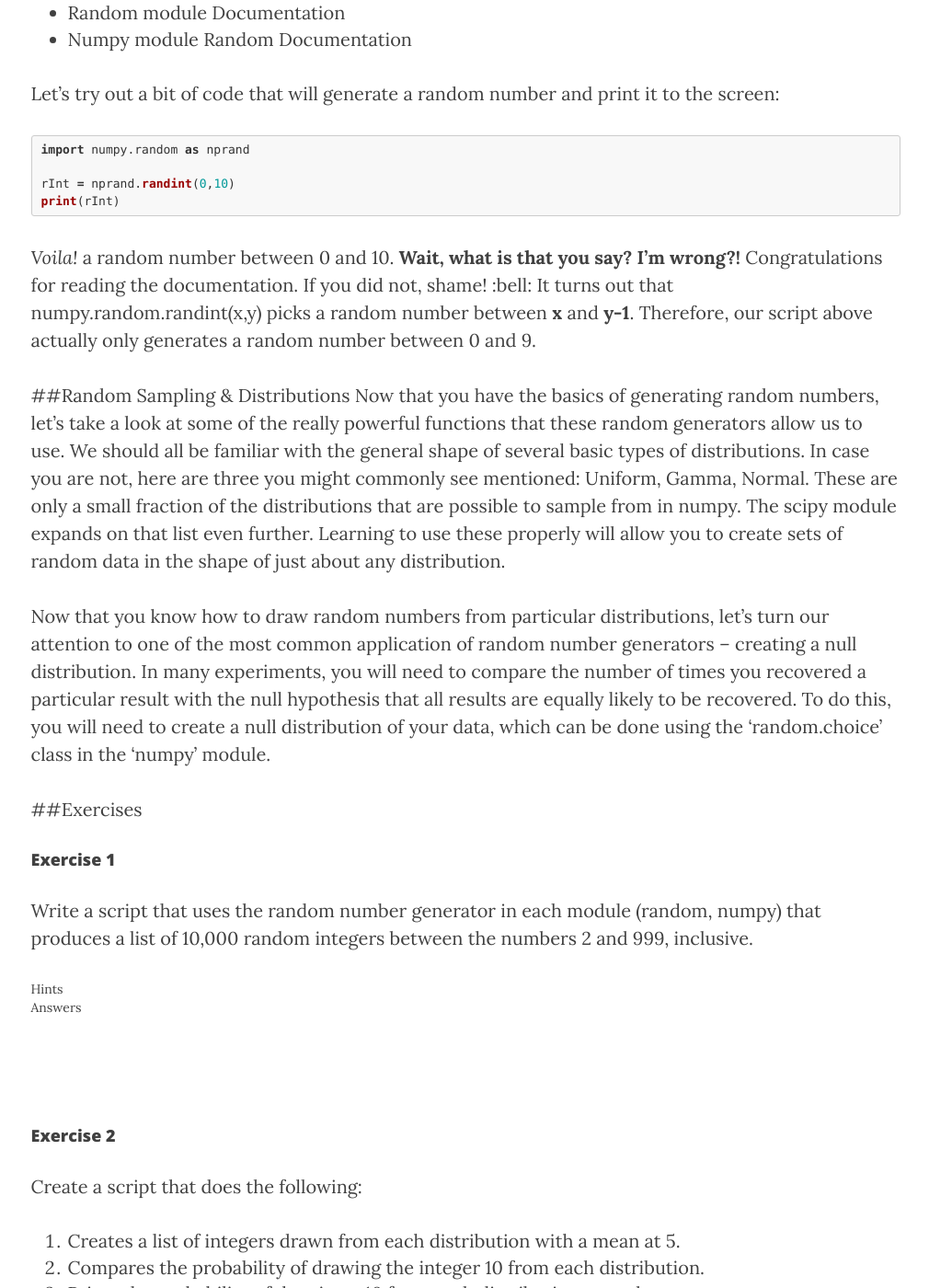
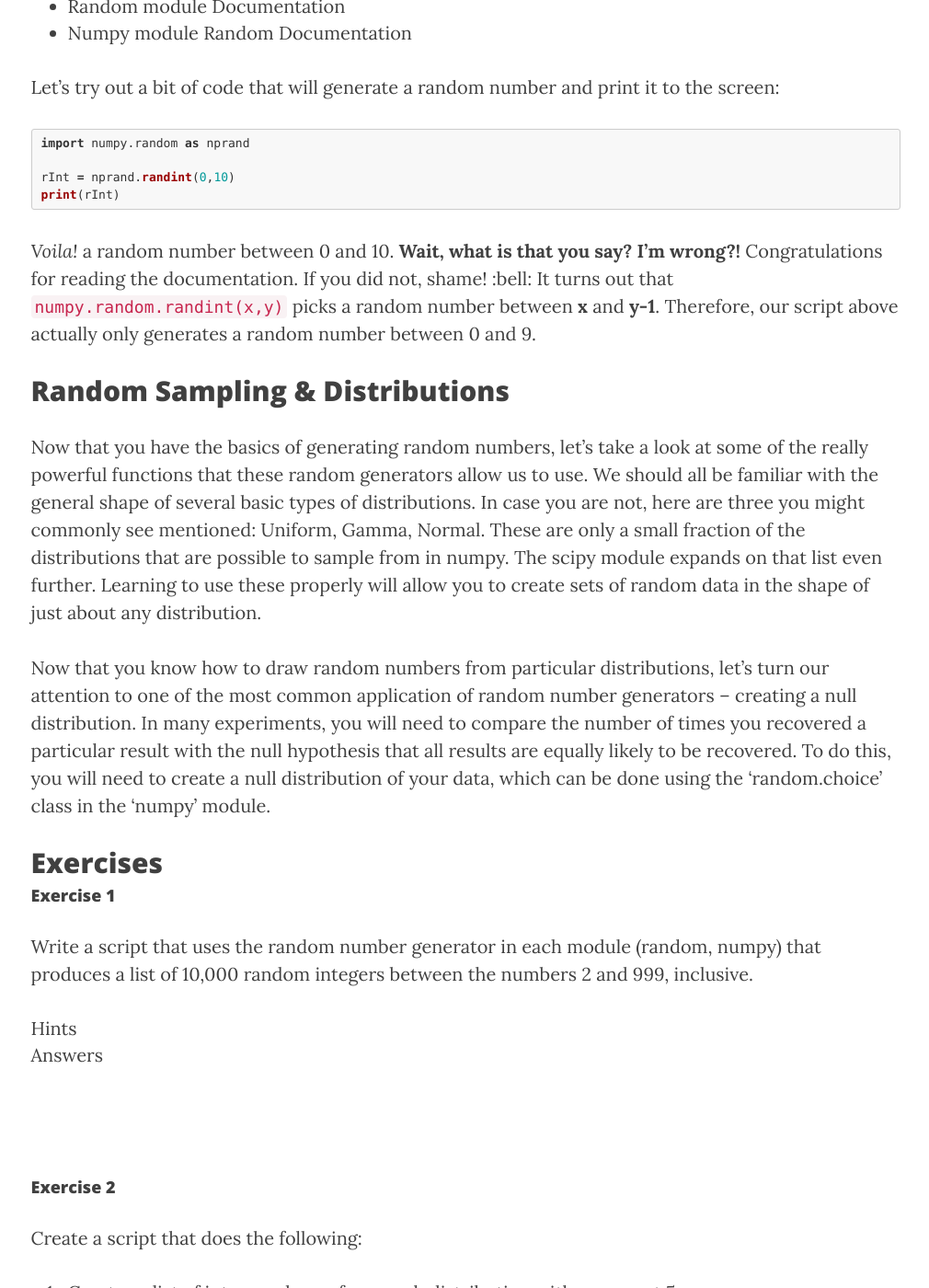
Before and after one commit to A-Swafford/a-swafford.github.io, a Jekyll site: the page built from _posts/2016-10-19-A2.markdown, in a window 1280 px wide and 1400 px high, scrolled down 945 px. Shown: the whole window at 92% size, without its empty margins (134-1144 px from the left). Built offline with Jekyll 4.4.1, drawn with Linux system fonts in a browser that asks for light colours; nearby versions of some CDN libraries; comment, search, counter and statistics services are not loaded; some of the changed text lies outside the part shown.

Commit message:
figuring out emojis

````diff
--- a/_posts/2016-10-19-A2.markdown
+++ b/_posts/2016-10-19-A2.markdown
@@ -8,7 +8,7 @@ category:  pythonTuts
 ---
 # Random Number Generating & Distributions
 
-##Random Number Generation
+## Random Number Generation
 
 At some point in your coding career you will find yourself in need of creating either a large set of random numbers, or a small set of very large random numbers.  For random number generation, it seems intuitive to turn to computers as the human mind cannot be relied upon to choose truly ‘random’ numbers.  However, your inclinations and trust in computers would, in this instance, be misplaced! Random number generators on computers are NOT truly random number generators.  While they come close, these generators follow a set of rules and therefore cannot produce truly random numbers.  Although mostly an esoteric comment, it is meant to highlight the point that if you do find yourself using a random number generator in your work, it is important to report the module and version you used in case issues in the generating algorithm are discovered later.
 That said, generating random numbers in python is a simple process through a variety of generators, there is the native ‘random’ and ‘os’ module, the ‘numpy’ module and the ‘scipy’ module For most bioinformatics, the random number generators in ‘os’ will be overkill as they are for producing crypographically secure keys.
@@ -27,22 +27,22 @@ rInt = nprand.randint(0,10)
 print(rInt)
 ```
 
-*Voila!* a random number between 0 and 10. **Wait, what is that you say? I'm wrong?!** Congratulations for reading the documentation. If you did not, shame! :bell: It turns out that numpy.random.randint(x,y) picks a random number between
+*Voila!* a random number between 0 and 10. **Wait, what is that you say? I'm wrong?!** Congratulations for reading the documentation. If you did not, shame! :bell: It turns out that `numpy.random.randint(x,y)` picks a random number between
 **x** and **y-1**.  Therefore, our script above actually only generates a random number between 0 and 9\.
 
-##Random Sampling & Distributions
+## Random Sampling & Distributions
 Now that you have the basics of generating random numbers, let’s take a look at some of the really powerful functions that these random generators allow us to use.  We should all be familiar with the general shape of several basic types of distributions.  In case you are not, here are three you might commonly see mentioned: Uniform, Gamma, Normal.  These are only a small fraction of the distributions that are possible to sample from in numpy.  The scipy module expands on that list even further.  Learning to use these properly will allow you to create sets of random data in the shape of just about any distribution.
 
 
 Now that you know how to draw random numbers from particular distributions, let’s turn our attention to one of the most common application of random number generators – creating a null distribution.  In many experiments, you will need to compare the number of times you recovered a particular result with the null hypothesis that all results are equally likely to be recovered.  To do this, you will need to create a null distribution of your data, which can be done using the ‘random.choice’ class in the ‘numpy’ module.
 
-##Exercises
+## Exercises
 
 #### Exercise 1
 Write a script that uses the random number generator in each module (random, numpy) that produces a list of 10,000 random integers between the numbers 2 and 999, inclusive.
 
 <details>
-  <summary style="font-size:14px">Hints</summary>
+  <summary>Hints</summary>
   (We'll talk about the last two more in the next lesson)
 
    * *Remember to import the modules with ‘import random’ and ‘import numpy’.*
@@ -50,7 +50,7 @@ Write a script that uses the random number generator in each module (random, num
    * *While loops are your friends!*
 </details>
 <details>
-  <summary style="font-size:14px">Answers</summary>
+  <summary>Answers</summary>
   Not so fast!...actually there's just nothing here yet!
 </details>
 <br/>
@@ -63,11 +63,11 @@ Create a script that does the following:
 3. Prints the probability of drawing a 10 from each distribution onto the screen.
 
 <details>
-  <summary style="font-size:14px">Hints</summary>
+  <summary>Hints</summary>
    whoops, nothing here yet!
   </details>
 <details>
-  <summary style="font-size:14px">Answers</summary>
+  <summary>Answers</summary>
   Not so fast!...actually there's just nothing here yet!
 </details>
 <br/>
@@ -75,15 +75,17 @@ Create a script that does the following:
 #### Exercise 3
 Create a script that does the following from an initial list of integers from 0-9:
 1. Creates a list of 10,000 random draws, with replacement, from the initial list.
-2. Creates a list of 10 lists of 4 random draws, without replacement, from the initial list.
+2. Creates a list of 10 lists of 4 random draws, without replacement, from the initial list. :sparkles:
 
 <details>
-  <summary style="font-size:14px">Hints</summary>
+  <summary >Hints</summary>
    whoops, nothing here yet!
   </details>
 <details>
-  <summary style="font-size:14px">Answers</summary>
+  <summary>Answers</summary>
   Not so fast!...actually there's just nothing here yet!
 </details>
 <br/>
 <br/>
+
+:bell:
````
